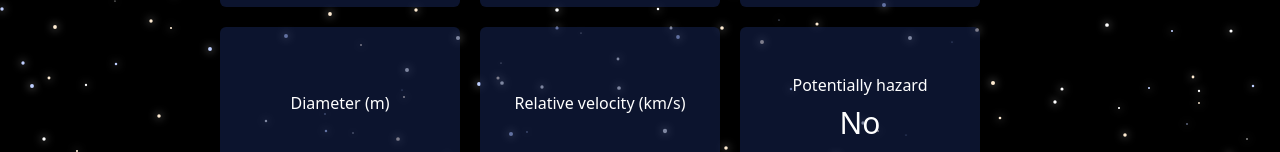
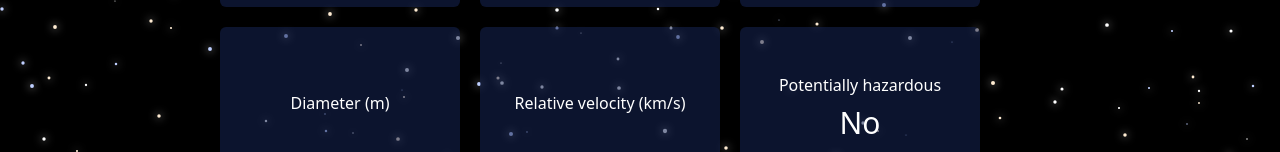
Before and after one commit to emiliaajax/asteroid-app, a React (Vite) app: page / in a window 1280 px wide. Shown: the part 463-615 px from the top of the page. Built offline with nearby package versions, Linux system fonts and the light colour scheme; no server answers.

Commit message:
Update text

```diff
--- a/src/components/StatisticsBoard.tsx
+++ b/src/components/StatisticsBoard.tsx
@@ -79,7 +79,7 @@ const StatisticsBoard = () => {
               stats={relativeVelocity}
             />
             <StatisticsCard
-              header='Potentially hazard'
+              header='Potentially hazardous'
               stats={potentiallyHazard ? 'Yes' : 'No'}
             />
           </div>
```
